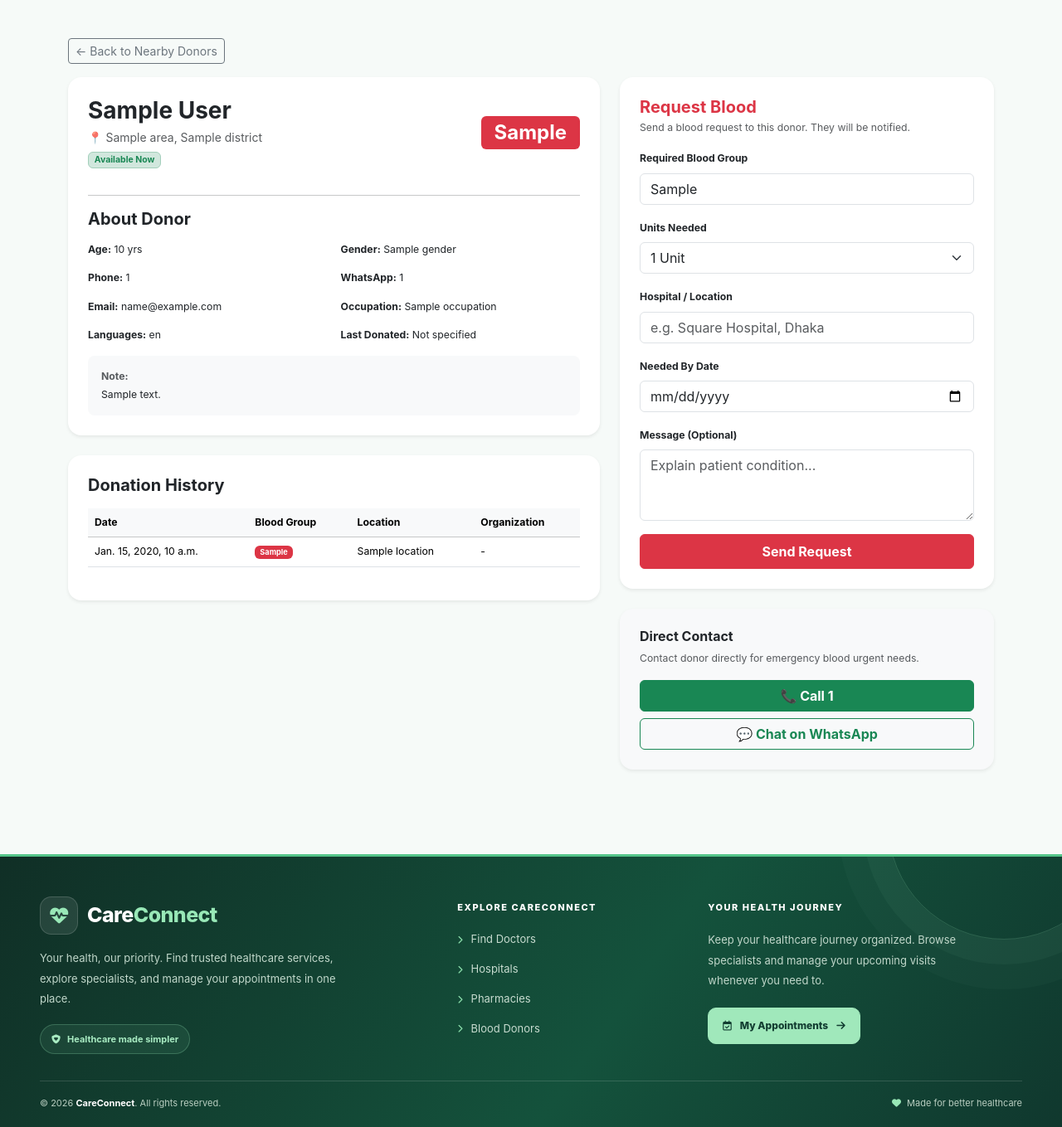
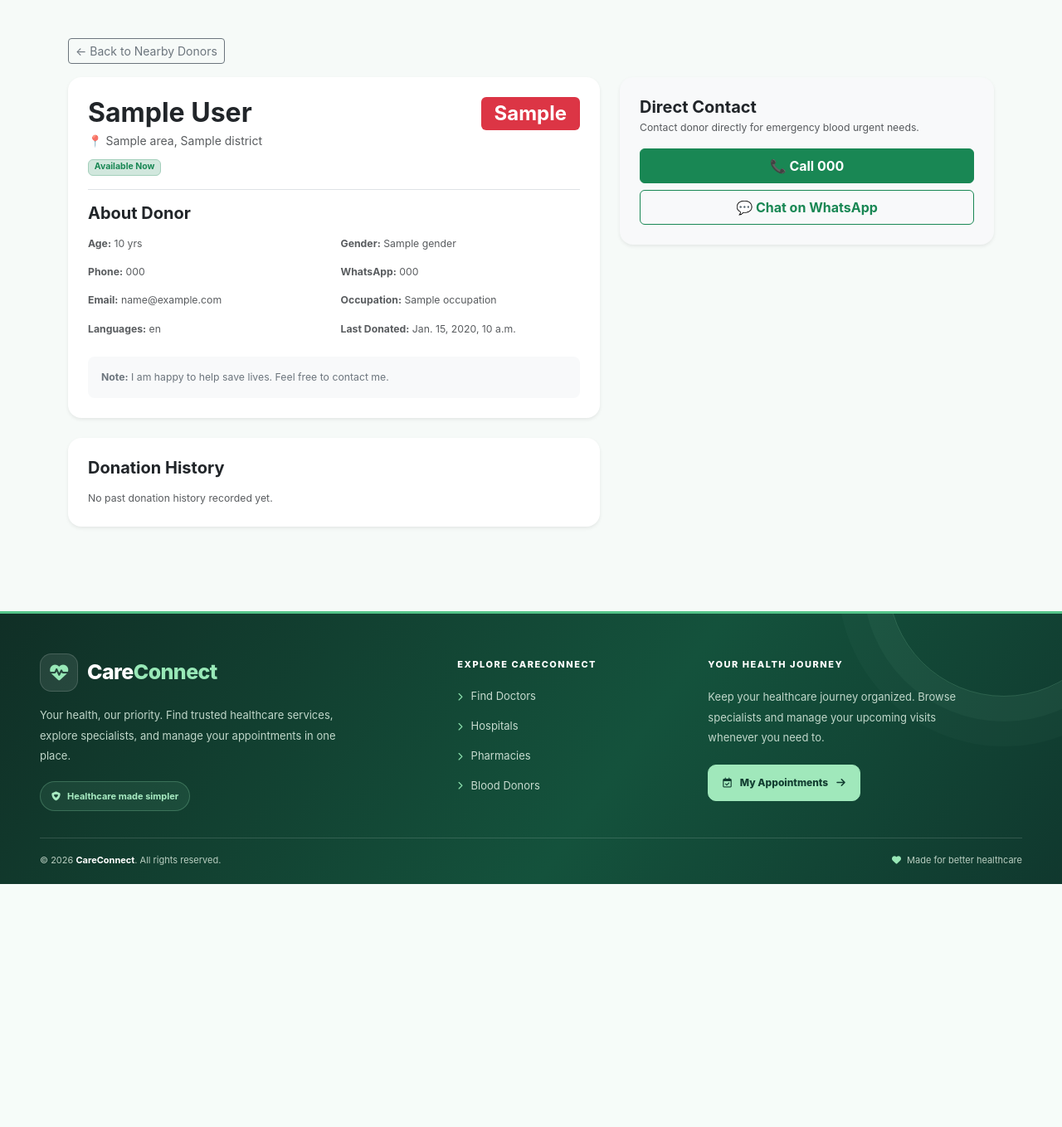
Before and after one commit to nazminnahar524-dotcom/CareConnect, a Django app: template careconnect/templates/donors/donor_detail.html in a window 1280 px wide. Shown: the part 68-1427 px from the top of the page at 83% size. After the commit the page ends 1134 px from the top, so only its background shows below. Run offline with Django 3.2, Linux system fonts and the light colour scheme; the template is opened without the code that fills it: most values are stand-ins (such as "Sample title", 1, 10 or a date in 2020).

Commit message:
Fix template typo and safely remove blood request section

```diff
--- a/careconnect/templates/donors/donor_detail.html
+++ b/careconnect/templates/donors/donor_detail.html
@@ -4,25 +4,29 @@
 
 {% block content %}
 <div class="container py-4">
-    <a href="{% url 'nearby_donors' %}" class="btn btn-sm btn-outline-secondary mb-3">← Back to Nearby Donors</a>
+    <!-- Back Button -->
+    <div class="mb-3">
+        <a href="{% url 'nearby_donors' %}" class="btn btn-sm btn-outline-secondary">← Back to Nearby Donors</a>
+    </div>
 
+    <!-- Messages Display -->
     {% if messages %}
         {% for message in messages %}
             <div class="alert alert-{{ message.tags }} alert-dismissible fade show" role="alert">
                 {{ message }}
-                <button type="button" class="btn-close" data-bs-dismiss="alert"></button>
+                <button type="button" class="btn-close" data-bs-dismiss="alert" aria-label="Close"></button>
             </div>
         {% endfor %}
     {% endif %}
 
     <div class="row g-4">
-        <!-- Left: Donor Profile Details -->
+        <!-- Left Side: Profile Details -->
         <div class="col-lg-7">
-            <div class="card p-4 shadow-sm border-0 rounded-4 mb-4">
-                <div class="d-flex justify-content-between align-items-center mb-3">
+            <div class="card p-4 border-0 shadow-sm rounded-4 mb-4">
+                <div class="d-flex justify-content-between align-items-start border-bottom pb-3 mb-3">
                     <div>
-                        <h3 class="fw-bold mb-1">{{ donor.full_name }}</h3>
-                        <p class="text-muted mb-1">📍 {{ donor.area }}, {{ donor.district }}</p>
+                        <h2 class="fw-bold mb-1 text-capitalize">{{ donor.full_name }}</h2>
+                        <p class="text-muted mb-2">📍 {{ donor.area }}, {{ donor.district }}</p>
                         <span class="badge bg-success-subtle text-success border border-success-subtle">Available Now</span>
                     </div>
                     <div>
@@ -30,111 +34,64 @@
                     </div>
                 </div>
 
-                <hr>
-
                 <h5 class="fw-bold mb-3">About Donor</h5>
-                <div class="row g-3 small">
-                    <div class="col-6"><strong>Age:</strong> {{ donor.age|default:"N/A" }} yrs</div>
-                    <div class="col-6"><strong>Gender:</strong> {{ donor.gender }}</div>
-                    <div class="col-6"><strong>Phone:</strong> {{ donor.phone_number }}</div>
-                    <div class="col-6"><strong>WhatsApp:</strong> {{ donor.whatsapp_number|default:donor.phone_number }}</div>
-                    <div class="col-6"><strong>Email:</strong> {{ donor.email|default:"N/A" }}</div>
-                    <div class="col-6"><strong>Occupation:</strong> {{ donor.occupation|default:"N/A" }}</div>
-                    <div class="col-6"><strong>Languages:</strong> {{ donor.languages|default:"Bangla, English" }}</div>
-                    <div class="col-6"><strong>Last Donated:</strong> {{ donor.last_donated|default:"Not specified" }}</div>
+                <div class="row g-3 text-muted small">
+                    <div class="col-6">
+                        <strong>Age:</strong> {% if donor.age %}{{ donor.age }} yrs{% else %}Not specified{% endif %}
+                    </div>
+                    <div class="col-6">
+                        <strong>Gender:</strong> {{ donor.gender|default:"Not specified" }}
+                    </div>
+                    <div class="col-6">
+                        <strong>Phone:</strong> {{ donor.phone }}
+                    </div>
+                    <div class="col-6">
+                        <strong>WhatsApp:</strong> {{ donor.whatsapp|default:donor.phone }}
+                    </div>
+                    <div class="col-6">
+                        <strong>Email:</strong> {{ donor.email|default:"Not specified" }}
+                    </div>
+                    <div class="col-6">
+                        <strong>Occupation:</strong> {{ donor.occupation|default:"Not specified" }}
+                    </div>
+                    <div class="col-6">
+                        <strong>Languages:</strong> {{ donor.languages|default:"Bangla, English" }}
+                    </div>
+                    <div class="col-6">
+                        <strong>Last Donated:</strong> {{ donor.last_donation_date|default:"Not specified" }}
+                    </div>
                 </div>
 
-                {% if donor.about_me %}
-                    <div class="mt-3 bg-light p-3 rounded-3">
-                        <small class="fw-bold d-block text-muted">Note:</small>
-                        <small>{{ donor.about_me }}</small>
-                    </div>
-                {% endif %}
+                <div class="mt-4 p-3 bg-light rounded-3">
+                    <p class="mb-0 text-secondary small">
+                        <strong>Note:</strong> {{ donor.note|default:"I am happy to help save lives. Feel free to contact me." }}
+                    </p>
+                </div>
             </div>
 
             <!-- Donation History -->
-            <div class="card p-4 shadow-sm border-0 rounded-4">
+            <div class="card p-4 border-0 shadow-sm rounded-4">
                 <h5 class="fw-bold mb-3">Donation History</h5>
-                {% if donation_history %}
-                    <div class="table-responsive">
-                        <table class="table table-hover align-middle small">
-                            <thead class="table-light">
-                                <tr>
-                                    <th>Date</th>
-                                    <th>Blood Group</th>
-                                    <th>Location</th>
-                                    <th>Organization</th>
-                                </tr>
-                            </thead>
-                            <tbody>
-                                {% for history in donation_history %}
-                                    <tr>
-                                        <td>{{ history.date }}</td>
-                                        <td><span class="badge bg-danger">{{ history.blood_group }}</span></td>
-                                        <td>{{ history.location }}</td>
-                                        <td>{{ history.organization|default:"-" }}</td>
-                                    </tr>
-                                {% endfor %}
-                            </tbody>
-                        </table>
-                    </div>
-                {% else %}
-                    <p class="text-muted small mb-0">No past donation history recorded yet.</p>
-                {% endif %}
+                <p class="text-muted small mb-0">No past donation history recorded yet.</p>
             </div>
         </div>
 
-        <!-- Right: Blood Request Form & Direct Message (PDF Page 27 Match) -->
+        <!-- Right Side: Direct Contact Only -->
         <div class="col-lg-5">
-            <!-- Request Blood Form -->
-            <div class="card p-4 shadow-sm border-0 rounded-4 mb-4 bg-white">
-                <h5 class="fw-bold text-danger mb-1">Request Blood</h5>
-                <p class="text-muted small mb-3">Send a blood request to this donor. They will be notified.</p>
+            <div class="card p-4 border-0 shadow-sm rounded-4 bg-light">
+                <h5 class="fw-bold mb-1">Direct Contact</h5>
+                <p class="text-muted small mb-3">Contact donor directly for emergency blood urgent needs.</p>
 
-                <form method="POST" action="">
-                    {% csrf_token %}
-
-                    <div class="mb-3">
-                        <label class="form-label small fw-bold">Required Blood Group</label>
-                        <input type="text" name="blood_group" class="form-control" value="{{ donor.blood_group }}" readonly>
-                    </div>
-
-                    <div class="mb-3">
-                        <label class="form-label small fw-bold">Units Needed</label>
-                        <select name="units_needed" class="form-select">
-                            <option value="1">1 Unit</option>
-                            <option value="2">2 Units</option>
-                            <option value="3">3 Units</option>
-                        </select>
-                    </div>
-
-                    <div class="mb-3">
-                        <label class="form-label small fw-bold">Hospital / Location</label>
-                        <input type="text" name="hospital_location" class="form-control" placeholder="e.g. Square Hospital, Dhaka" required>
-                    </div>
-
-                    <div class="mb-3">
-                        <label class="form-label small fw-bold">Needed By Date</label>
-                        <input type="date" name="required_date" class="form-control" required>
-                    </div>
-
-                    <div class="mb-3">
-                        <label class="form-label small fw-bold">Message (Optional)</label>
-                        <textarea name="message" class="form-control" rows="3" placeholder="Explain patient condition..."></textarea>
-                    </div>
-
-                    <button type="submit" class="btn btn-danger w-100 fw-bold py-2">Send Request</button>
-                </form>
-            </div>
-
-            <!-- Direct Contact Box -->
-            <div class="card p-4 shadow-sm border-0 rounded-4 bg-light">
-                <h6 class="fw-bold mb-2">Direct Contact</h6>
-                <p class="text-muted small mb-3">Contact donor directly for emergency blood urgent needs.</p>
-                <a href="tel:{{ donor.phone_number }}" class="btn btn-success w-100 fw-bold mb-2">📞 Call {{ donor.phone_number }}</a>
-                {% if donor.whatsapp_number %}
-                    <a href="https://wa.me/{{ donor.whatsapp_number }}" target="_blank" class="btn btn-outline-success w-100 fw-bold">💬 Chat on WhatsApp</a>
-                {% endif %}
+                <div class="d-grid gap-2">
+                    <a href="tel:{{ donor.phone }}" class="btn btn-success fw-bold py-2">
+                        📞 Call {{ donor.phone }}
+                    </a>
+                    {% if donor.whatsapp or donor.phone %}
+                        <a href="https://wa.me/{{ donor.whatsapp|default:donor.phone|slugify }}" target="_blank" class="btn btn-outline-success fw-bold py-2">
+                            💬 Chat on WhatsApp
+                        </a>
+                    {% endif %}
+                </div>
             </div>
         </div>
     </div>
```
